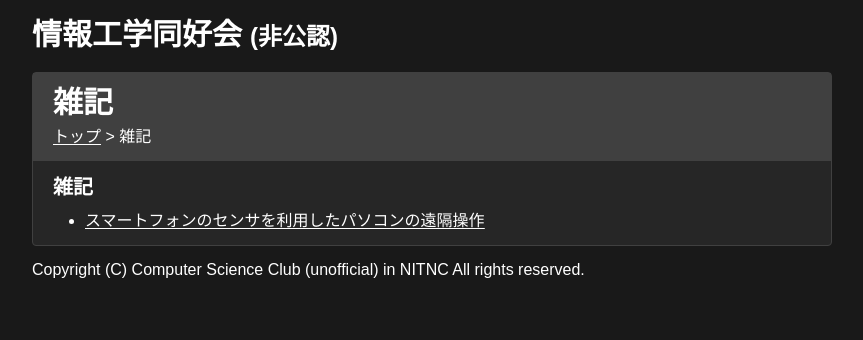
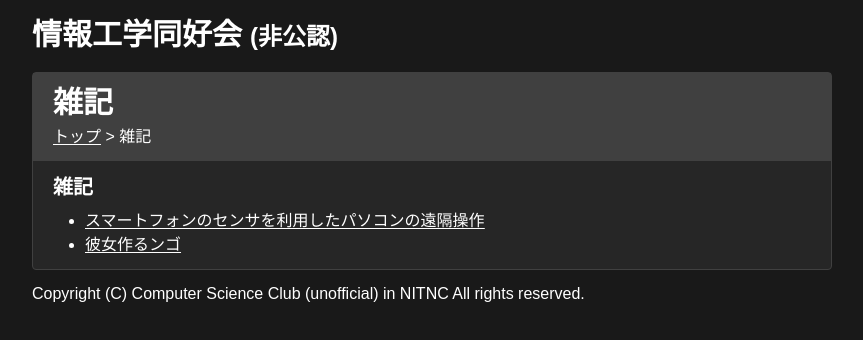
Before and after one commit to csc-a452p/website, a Next.js app: page /notes in a window 1280 px wide. Shown: the top 340 px of the page, without its empty margins (208-1071 px from the left). Built offline with nearby package versions, Linux system fonts and the light colour scheme.

Commit message:
[add] 雑記に彼女作るンゴを追加

```diff
--- a/app/notes/page.tsx
+++ b/app/notes/page.tsx
@@ -22,6 +22,7 @@ export default function Home() {
                             <div className="mx-3 flex flex-col gap-2">
                                 <ul className="list-disc ml-5">
                                     <ListItem href={"/assets/notes/RemoteControlWithSensor.pdf"} target="_blank">スマートフォンのセンサを利用したパソコンの遠隔操作</ListItem>
+                                    <ListItem href={"/assets/notes/makeAGirlFriend.pdf"} target="_blank">彼女作るンゴ</ListItem>
                                 </ul>
                             </div>
                         </div>
```
Also changed, not shown: 1 other file (tests, documents, lock files or other folders).
